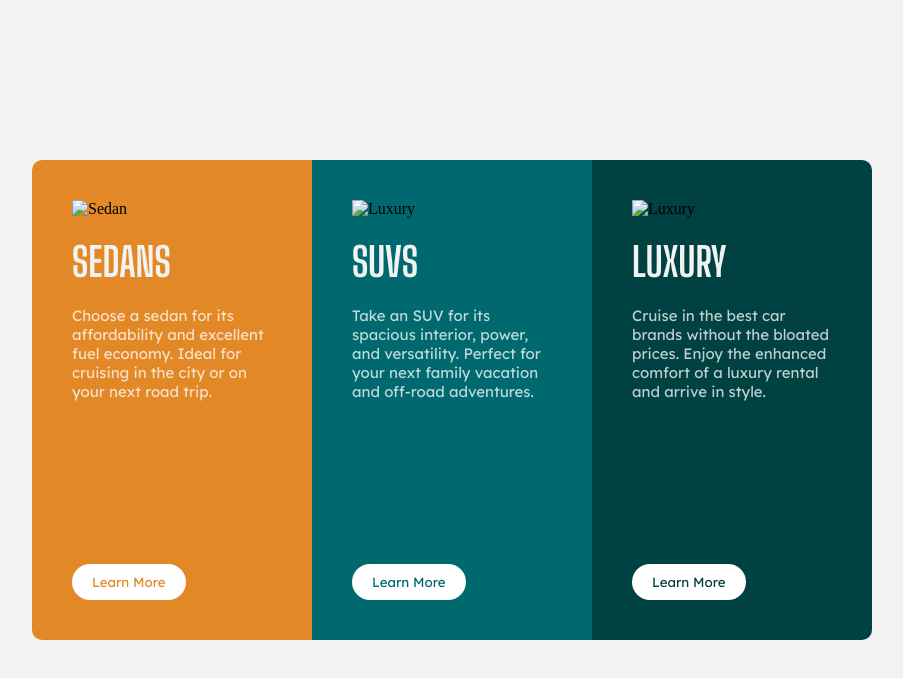
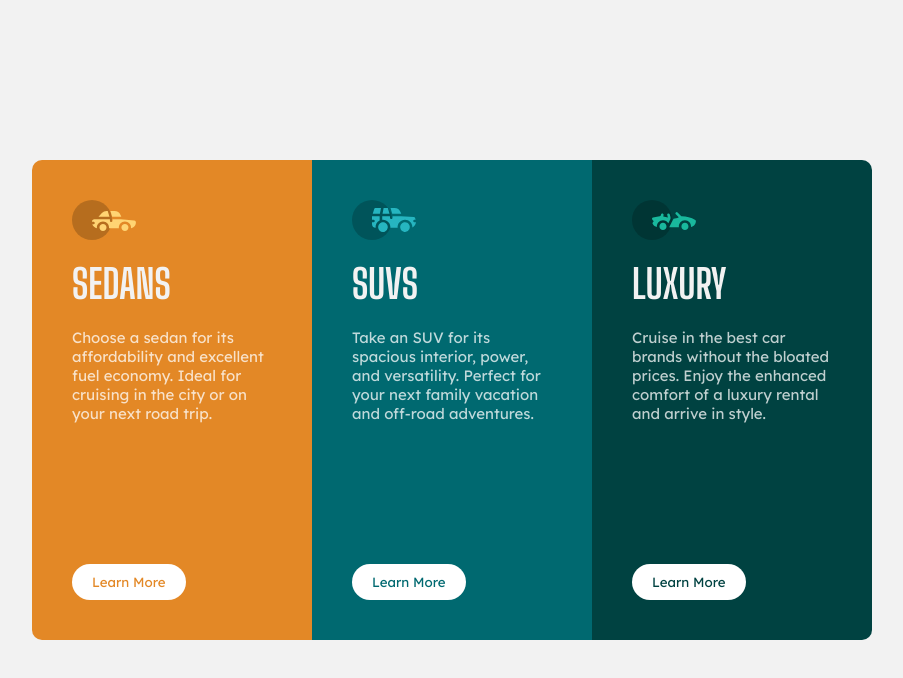
Before and after one commit to Kelf1729/Front_Mentor_columncard, a plain HTML site: page index.html in a window 1280 px wide. Shown: the whole page, without its empty margins (188-1091 px from the left). Drawn offline with Linux system fonts and the light colour scheme; the site is published under a folder, as on GitHub Pages, so addresses that start at the root find nothing.

Commit message:
correcao caminho img

```diff
--- a/index.html
+++ b/index.html
@@ -17,7 +17,7 @@
 <body>
   <div class="container yellow">
     <div>
-      <img src="/images/icon-sedans.svg" alt="Sedan">
+      <img src="./images/icon-sedans.svg" alt="Sedan">
       <h1>Sedans</h1>
       <p>Choose a sedan for its affordability and excellent fuel economy. Ideal for cruising in the city
         or on your next road trip.</p>
@@ -26,7 +26,7 @@
   </div>
   <div class="container green">
     <div>
-      <img src="/images/icon-suvs.svg" alt="Luxury">
+      <img src="./images/icon-suvs.svg" alt="Luxury">
       <h1>SUVs</h1>
       <p>Take an SUV for its spacious interior, power, and versatility. Perfect for your next family vacation
         and off-road adventures.</p>
@@ -35,7 +35,7 @@
   </div>
   <div class="container green-dark">
     <div>
-      <img src="/images/icon-luxury.svg" alt="Luxury">
+      <img src="./images/icon-luxury.svg" alt="Luxury">
       <h1>Luxury</h1>
       <p>Cruise in the best car brands without the bloated prices. Enjoy the enhanced comfort of a luxury
         rental and arrive in style.</p>
```
